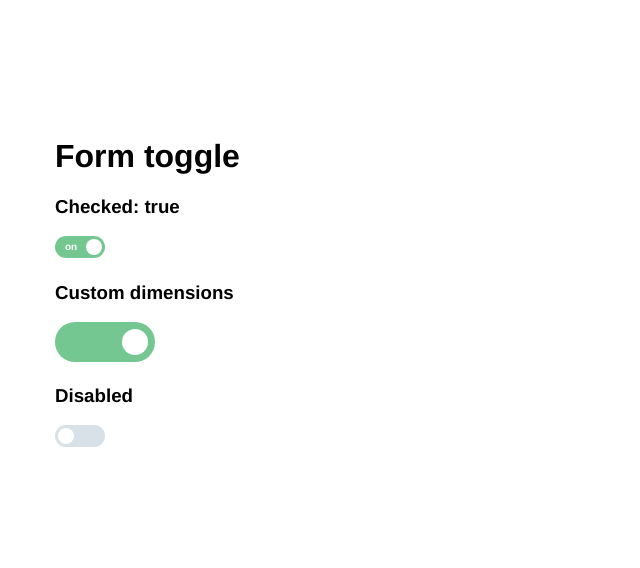
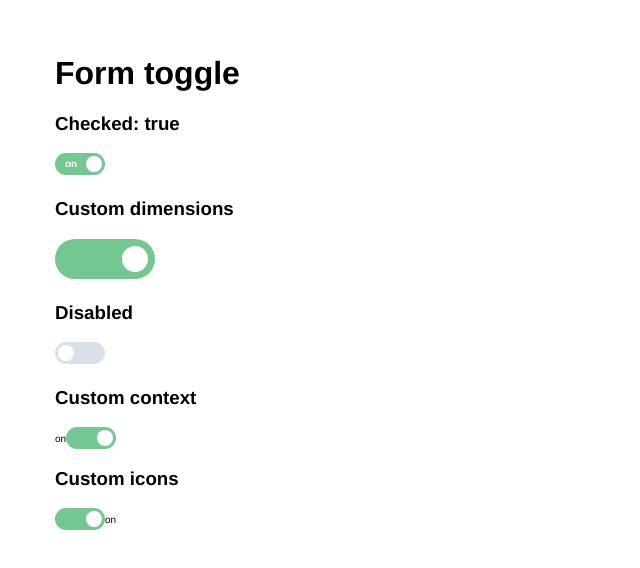
Before and after one commit to odyzeo/form-toggle, a Vue app: page / in a window 1280 px wide. Shown: the part 116-684 px from the top of the page, without its empty margins (0-640 px from the left). Built offline with nearby package versions, Linux system fonts and the light colour scheme.

Commit message:
Add right/left slots for custom content

```diff
--- a/src/App.vue
+++ b/src/App.vue
@@ -27,6 +27,36 @@
             <form-toggle
                 disabled
             ></form-toggle>
+
+            <h3>Custom context</h3>
+            <form-toggle
+                v-model="checked"
+            >
+                <template #left>
+                    <span v-if="checked">
+                        on
+                    </span>
+                    <span v-else>
+                        off
+                    </span>
+                </template>
+            </form-toggle>
+
+            <h3>Custom icons</h3>
+            <form-toggle
+                v-model="checked"
+            >
+                <template #left>
+                    <span v-if="!checked">
+                        off
+                    </span>
+                </template>
+                <template #right>
+                    <span v-if="checked">
+                        on
+                    </span>
+                </template>
+            </form-toggle>
         </div>
     </div>
 </template>
--- a/src/components/FormToggle.vue
+++ b/src/components/FormToggle.vue
@@ -6,7 +6,7 @@
         }"
         class="form-toggle"
     >
-        <slot #left></slot>
+        <slot name="left"></slot>
         <input
             :name="name"
             :checked="value"
@@ -24,7 +24,7 @@
                 class="form-toggle__button"
             ></div>
         </div>
-        <slot #right></slot>
+        <slot name="right"></slot>
         <div
             v-if="toggled"
             :style="labelStyle"
```
